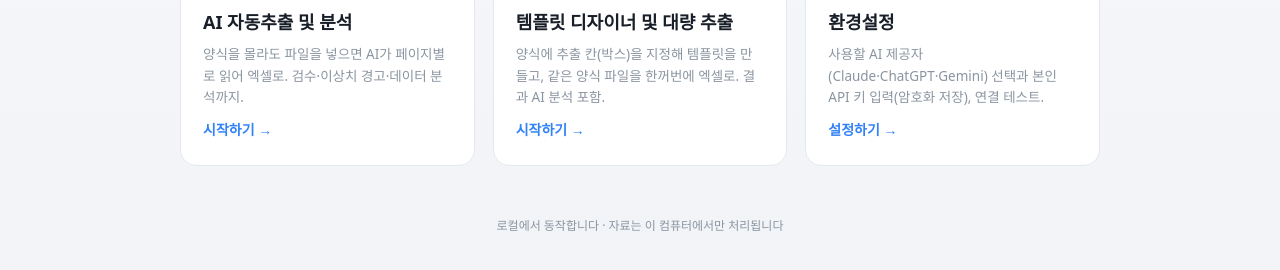
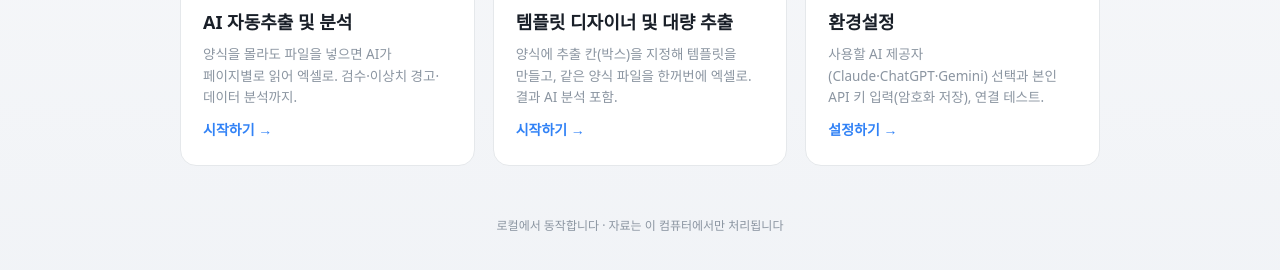
Before and after one commit to circloser/fieldsurveyauto, a plain HTML site: page field-survey-db/static/landing.html in a window 1280 px wide. Shown: the part 254-524 px from the top of the page. Drawn offline with Linux system fonts and the light colour scheme.

Commit message:
한글 줄바꿈: word-break:keep-all — 어절(공백) 단위로만 줄바꿈(글자 중간 끊김 방지)
- styles.css body에 word-break:keep-all; overflow-wrap:break-word 추가
  (index·designer·pdf_designer 상속)
- 인라인 스타일 페이지(landing·ai·settings) body에도 동일 적용
- 긴 URL/숫자는 overflow-wrap:break-word로 넘침 방지

Co-Authored-By: Claude Opus 4.8 <noreply@anthropic.com>

```diff
--- a/field-survey-db/static/landing.html
+++ b/field-survey-db/static/landing.html
@@ -8,7 +8,8 @@
   :root { --ink:#191F28; --line:#e5e8eb; --muted:#8b95a1; --accent:#3182f6; }
   * { box-sizing:border-box; }
   body { margin:0; font-family:"Malgun Gothic","맑은 고딕",system-ui,sans-serif; color:var(--ink);
-         background:linear-gradient(180deg,#f7f8fa,#eef1f5); min-height:100vh; }
+         background:linear-gradient(180deg,#f7f8fa,#eef1f5); min-height:100vh;
+         word-break:keep-all; overflow-wrap:break-word; }
   header { background:var(--ink); color:#fff; padding:18px 24px; text-align:center; }
   header .logo { font-size:12.5px; color:#9db8ff; display:flex; align-items:center; justify-content:center; gap:7px; }
   header .dot { width:8px; height:8px; border-radius:50%; background:#3182f6; display:inline-block; }
--- a/field-survey-db/static/styles.css
+++ b/field-survey-db/static/styles.css
@@ -23,6 +23,9 @@ body {
   color: var(--text);
   line-height: 1.6;
   -webkit-font-smoothing: antialiased;
+  /* 한글은 어절(공백) 단위로만 줄바꿈 — 글자 중간에서 끊기지 않게 */
+  word-break: keep-all;
+  overflow-wrap: break-word;
 }
 
 .wrap { max-width: 880px; margin: 0 auto; padding: 48px 24px 80px; }
```
Also changed, not shown: field-survey-db/static/ai.html (+2 -1 lines), field-survey-db/static/settings.html (+2 -1 lines).
